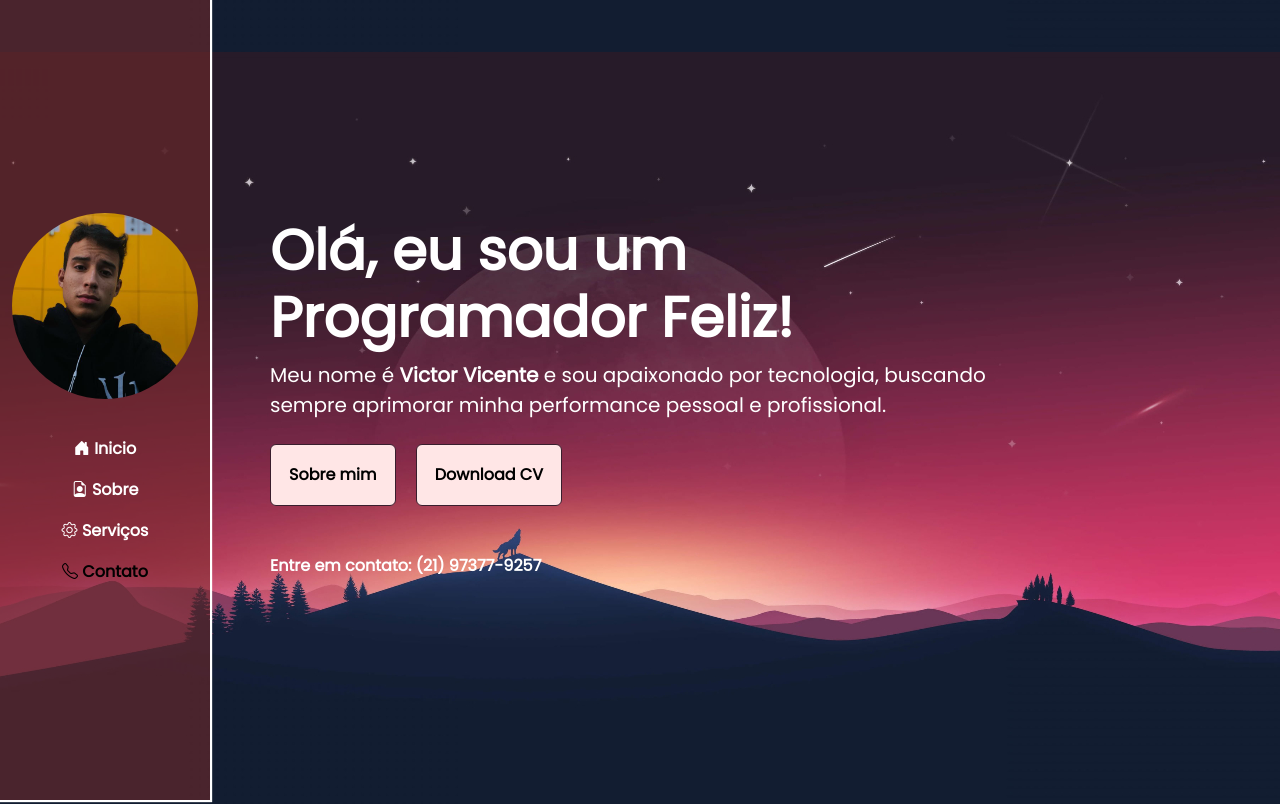
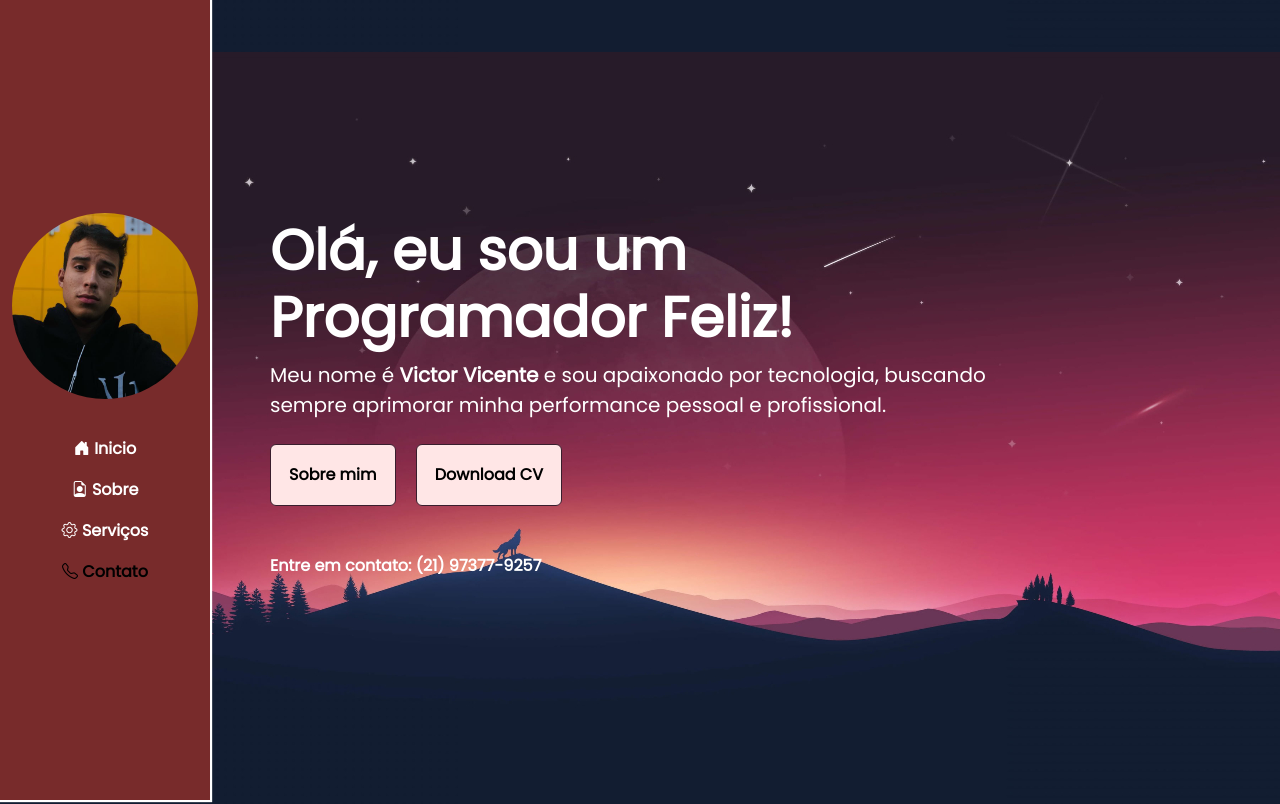
Before and after one commit to victorviccente/Victorvicente, a plain HTML site: page index.html in a window 1280 px wide. Shown: the top 804 px of the page. Drawn offline with nearby package versions, Linux system fonts and the light colour scheme.

Commit message:
Update style.css

```diff
--- a/assets/css/style.css
+++ b/assets/css/style.css
@@ -97,7 +97,7 @@ img {
 /* NAVBAR */
 .navbar {
 
-    background-color: rgba(120, 43, 43, 0.548);
+    background-color: rgb(120, 43, 43);
     box-shadow: 1px 1px 1px 1px rgb(255, 255, 255);
 
 }
```
